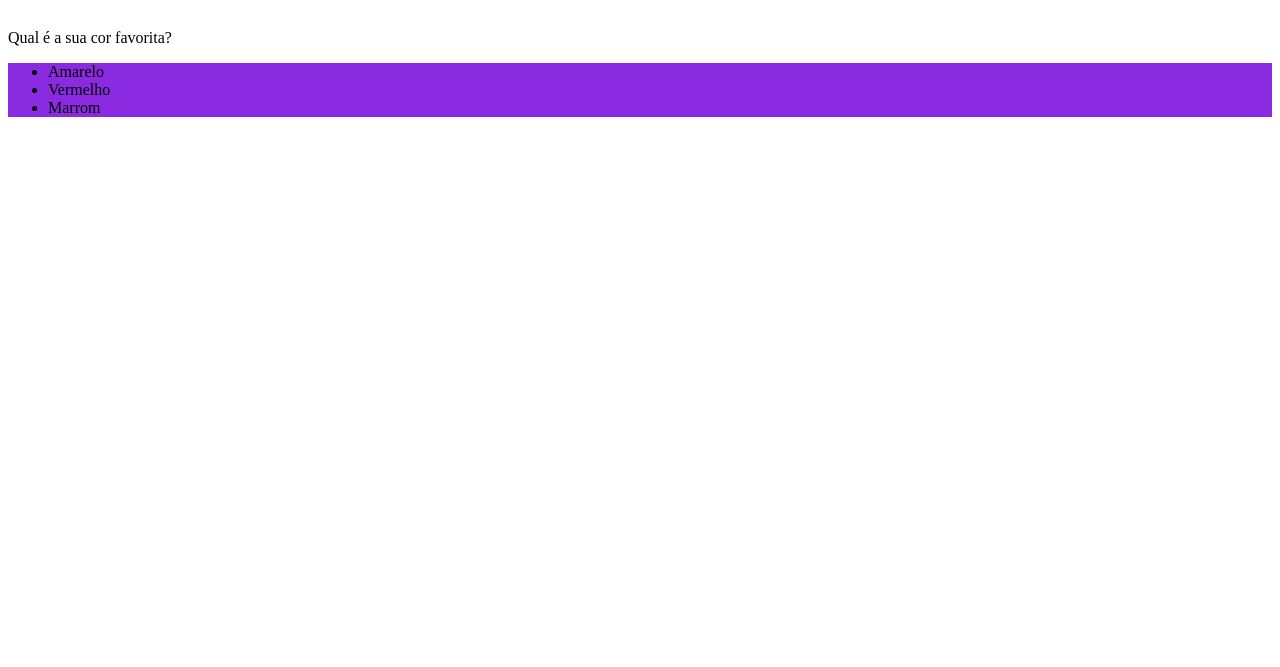
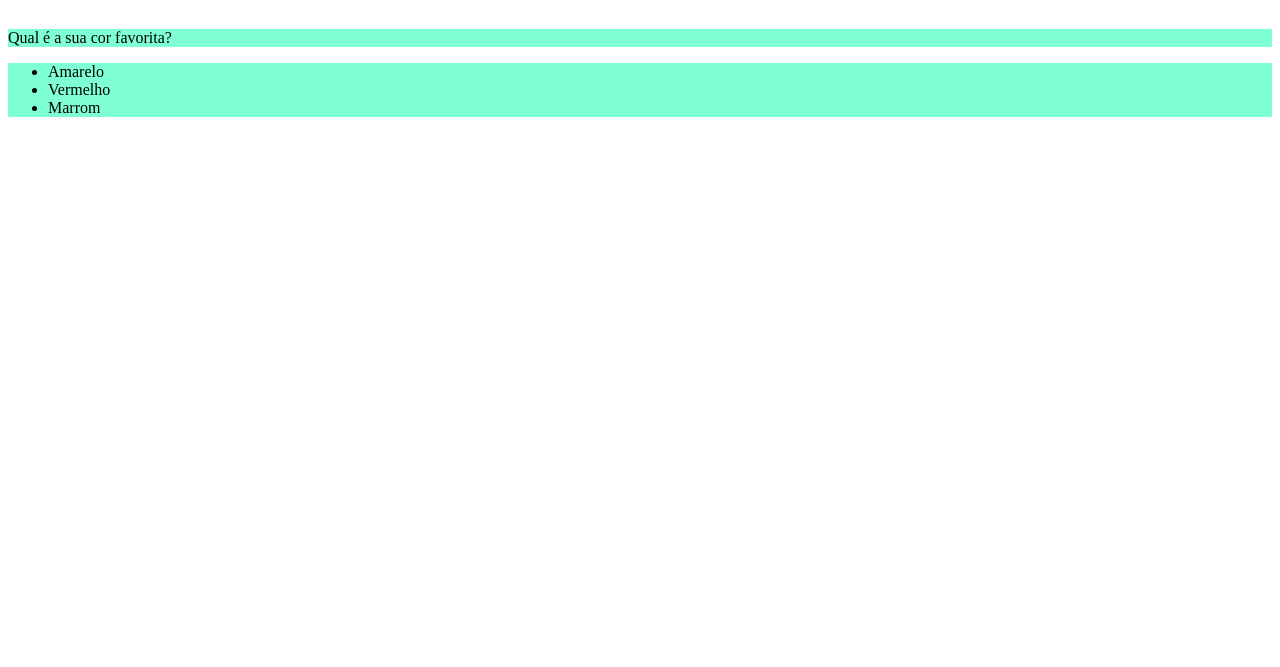
Before and after one commit to guilhermemd/trybe-exercises, a plain HTML site: page exercises/3-bloco/3.2/first.html in a window 1280 px wide. Shown: the part 133-800 px from the top of the page. Drawn offline with Linux system fonts and the light colour scheme.

Commit message:
fim do exercicio

```diff
--- a/exercises/3-bloco/3.2/first.html
+++ b/exercises/3-bloco/3.2/first.html
@@ -12,12 +12,16 @@
         ul {
             background-color: blueviolet;
         }
+
+        .fundo {
+            background-color: aquamarine;
+        }
     </style>
   </head>
   <body>
     <h1>Exercícios 3.2</h1>
-    <p>Qual é a sua cor favorita?</p>
-    <ul>
+    <p class="fundo">Qual é a sua cor favorita?</p>
+    <ul class="fundo">
       <li>Amarelo</li>
       <li>Vermelho</li>
       <li>Marrom</li>
```
